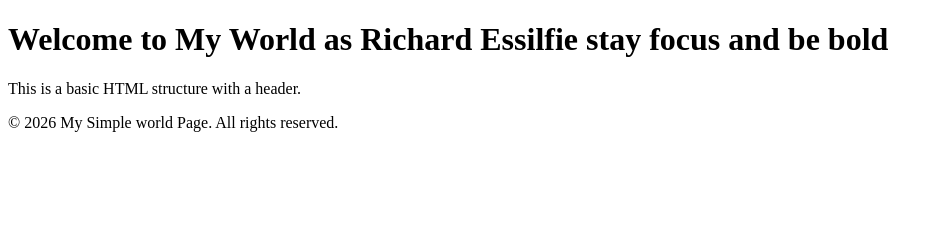
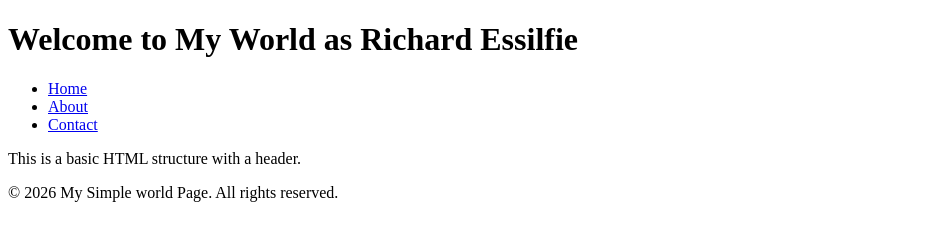
Before and after one commit to RichEssilfie/version-control-simulation-RE, a plain HTML site: page index.html in a window 1280 px wide. Shown: the whole page, without its empty margins (0-943 px from the left). Drawn offline with Linux system fonts and the light colour scheme.

Commit message:
added navigation bar

```diff
--- a/index.html
+++ b/index.html
@@ -8,7 +8,15 @@
 <body>
 
    <header>
-<h1>Welcome to My World as Richard Essilfie stay focus and be bold</h1>
+<h1>Welcome to My World as Richard Essilfie
+</h1>
+<nav>
+<ul>
+<li><a href="#home">Home</a></li>
+<li><a href="#about">About</a></li>
+<li><a href="#contact">Contact</a></li>
+</ul>
+</nav>
 </header>
 <main>
 <p>This is a basic HTML structure with a header.</p>
```
